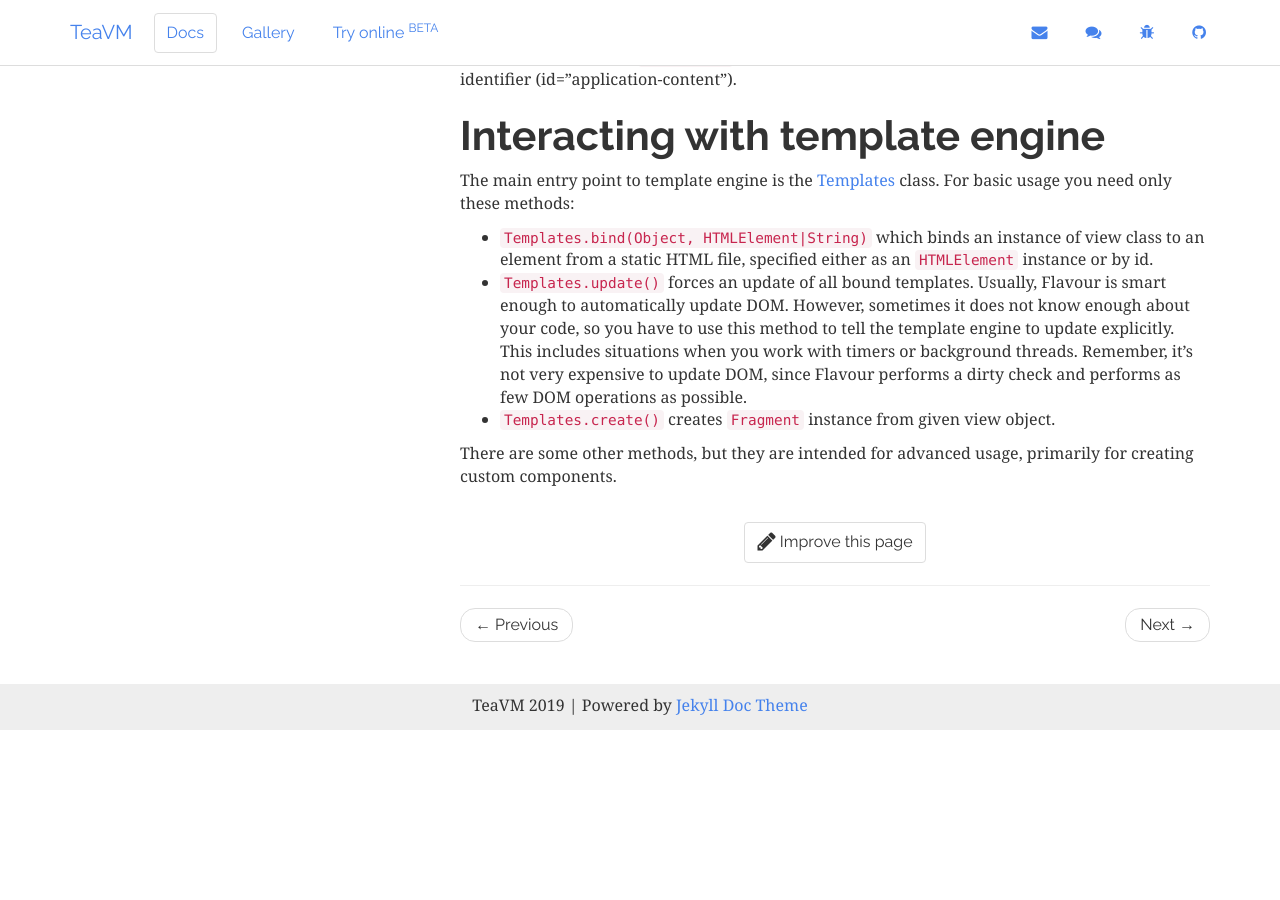
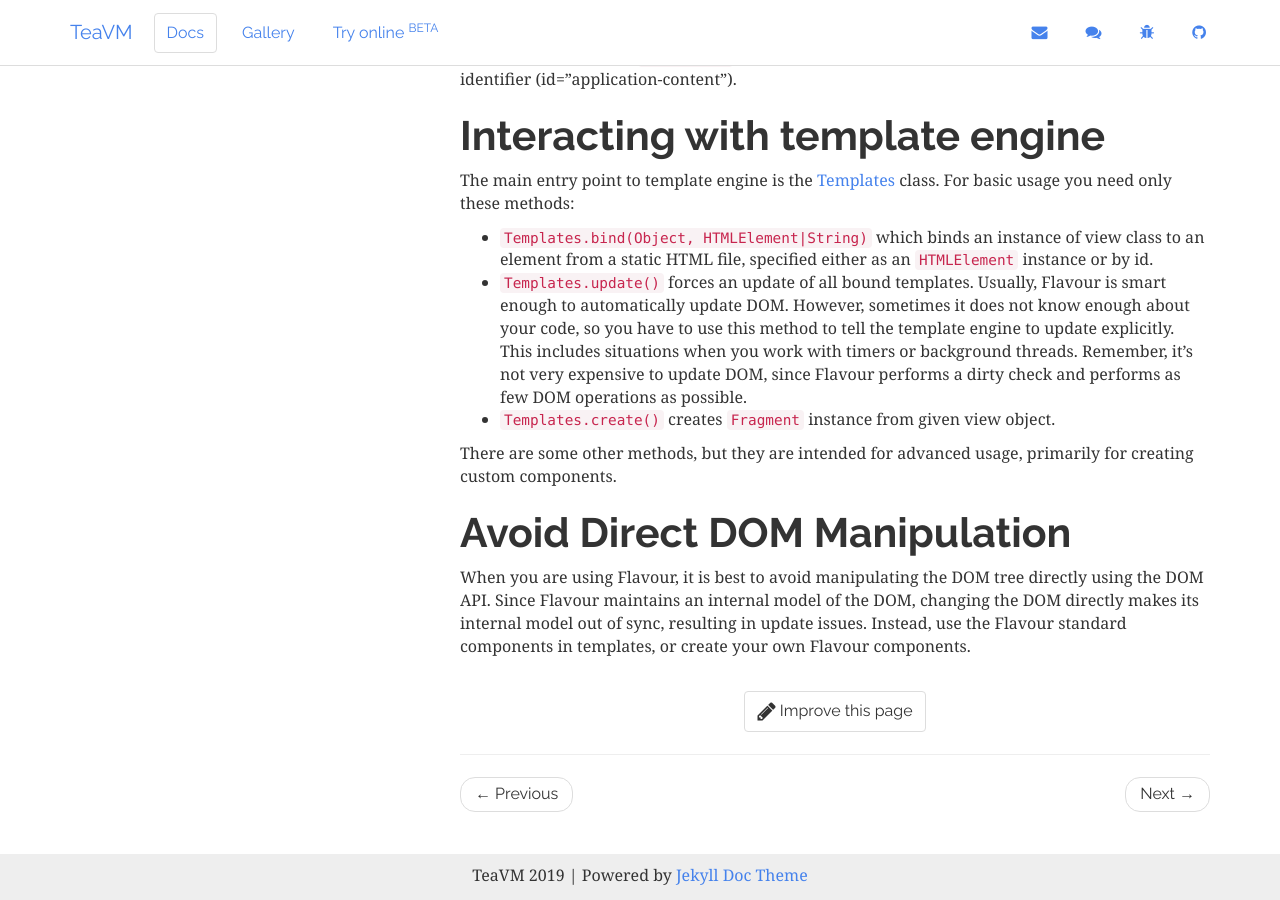
Before and after one commit to konsoletyper/teavm-site, a Jekyll site: the page built from _docs/flavour/templates.md, in a window 1280 px wide and 900 px high, scrolled down 1498 px. Built offline with Jekyll 4.4.1, drawn with Linux system fonts in a browser that asks for light colours; before the commit the page ends 2228 px from its top, so only the background shows below that.

Commit message:
Add warning about direct DOM manipulation
Add warning about direct DOM manipulation when using Flavour

```diff
--- a/_docs/flavour/templates.md
+++ b/_docs/flavour/templates.md
@@ -95,3 +95,7 @@ For basic usage you need only these methods:
 * `Templates.create()` creates `Fragment` instance from given view object.
 
 There are some other methods, but they are intended for advanced usage, primarily for creating custom components.
+
+# Avoid Direct DOM Manipulation
+
+When you are using Flavour, it is best to avoid manipulating the DOM tree directly using the DOM API.  Since Flavour maintains an internal model of the DOM, changing the DOM directly makes its internal model out of sync, resulting in update issues.  Instead, use the Flavour standard components in templates, or create your own Flavour components.
```
